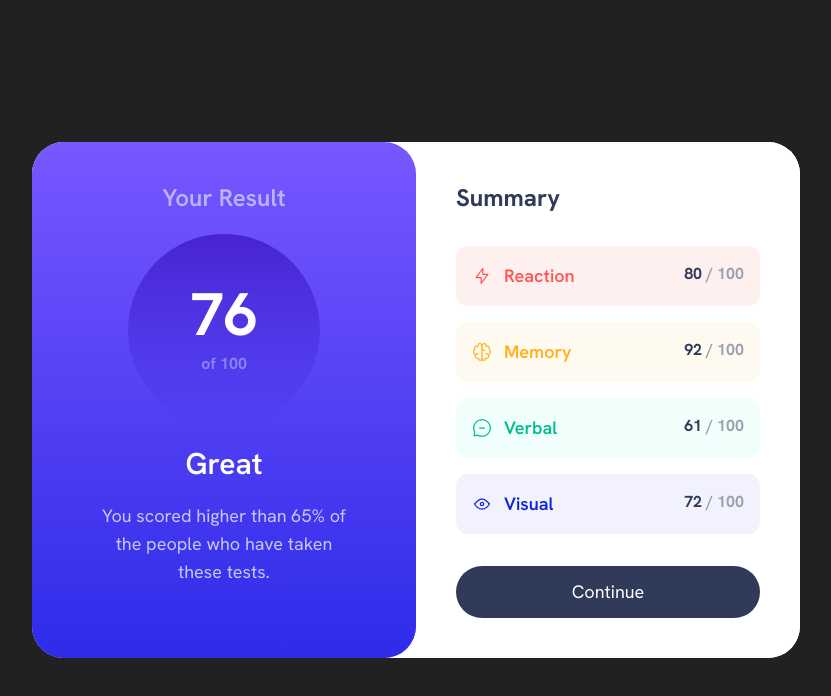
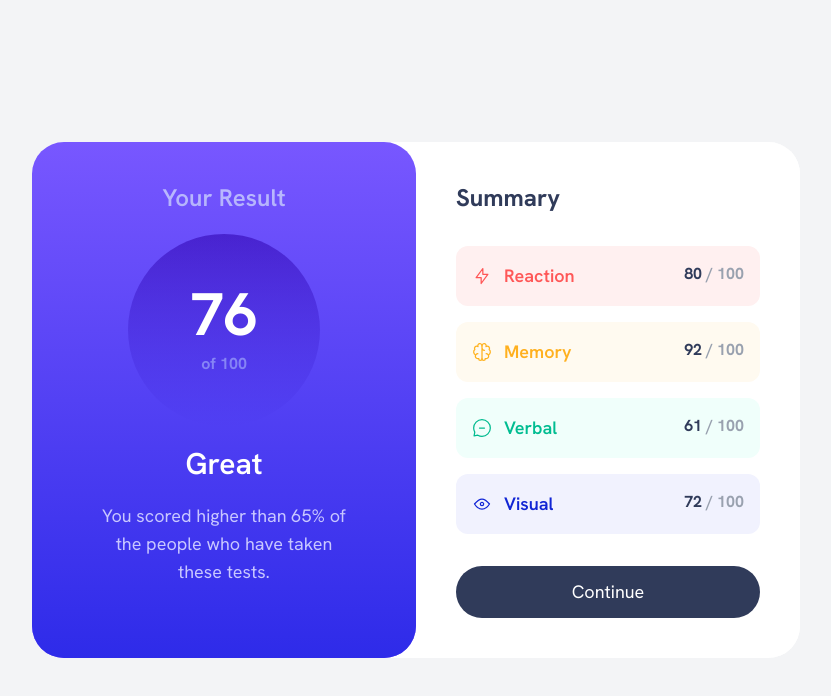
Before and after one commit to rainndev/Front-end-mentor-react, a React (Vite) app: page /#/results-summary in a window 1280 px wide. Shown: the top 696 px of the page, without its empty margins (224-1055 px from the left). Built offline with nearby package versions, Linux system fonts and the light colour scheme.

Commit message:
feat(results-summary): add background color to Results Summary component

```diff
--- a/src/component/ResultsSummary.tsx
+++ b/src/component/ResultsSummary.tsx
@@ -2,7 +2,7 @@ import data from "../data/results-summary-data.json";
 
 const ResultsSummary = () => {
   return (
-    <div className="w-screen h-screen flex justify-center items-center font-[Hanken_grotesk] text-white  ">
+    <div className="w-screen h-screen flex justify-center items-center font-[Hanken_grotesk] text-white  bg-gray-100">
       {/* container */}
       <div className="w-full bg-white rounded-4xl max-w-3xl grid grid-cols-2">
         {/* LEFT GRID SUMMARY */}
```
